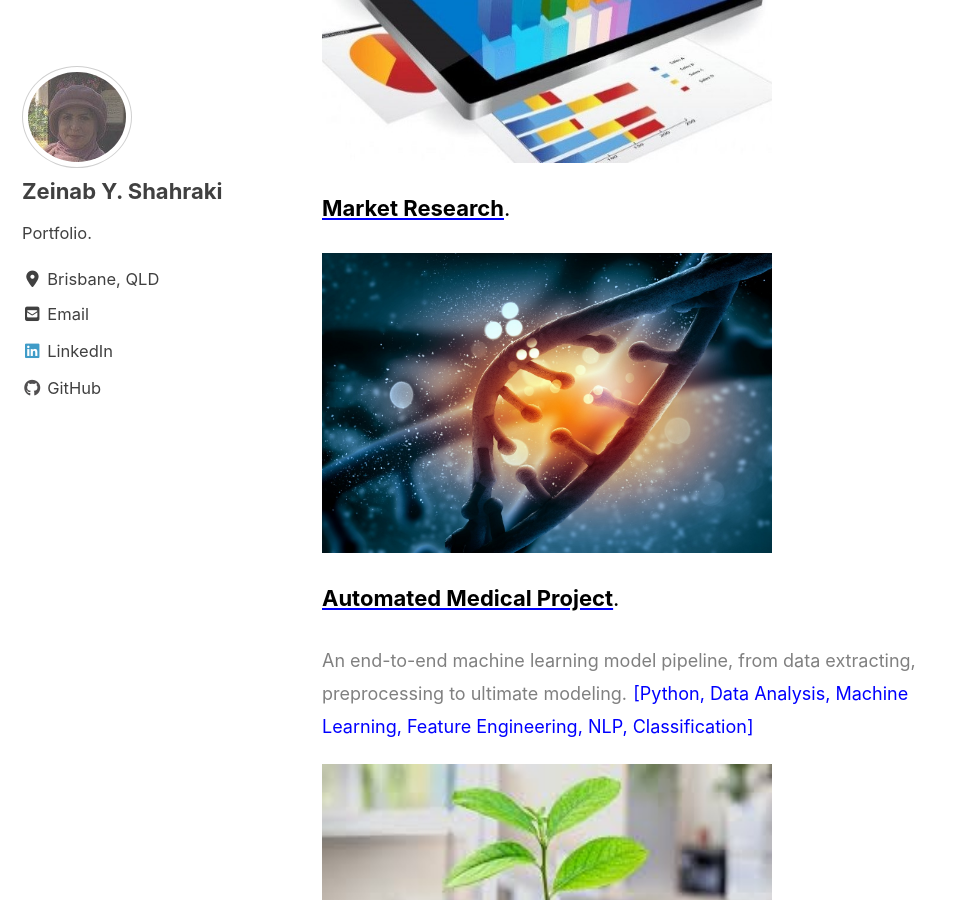
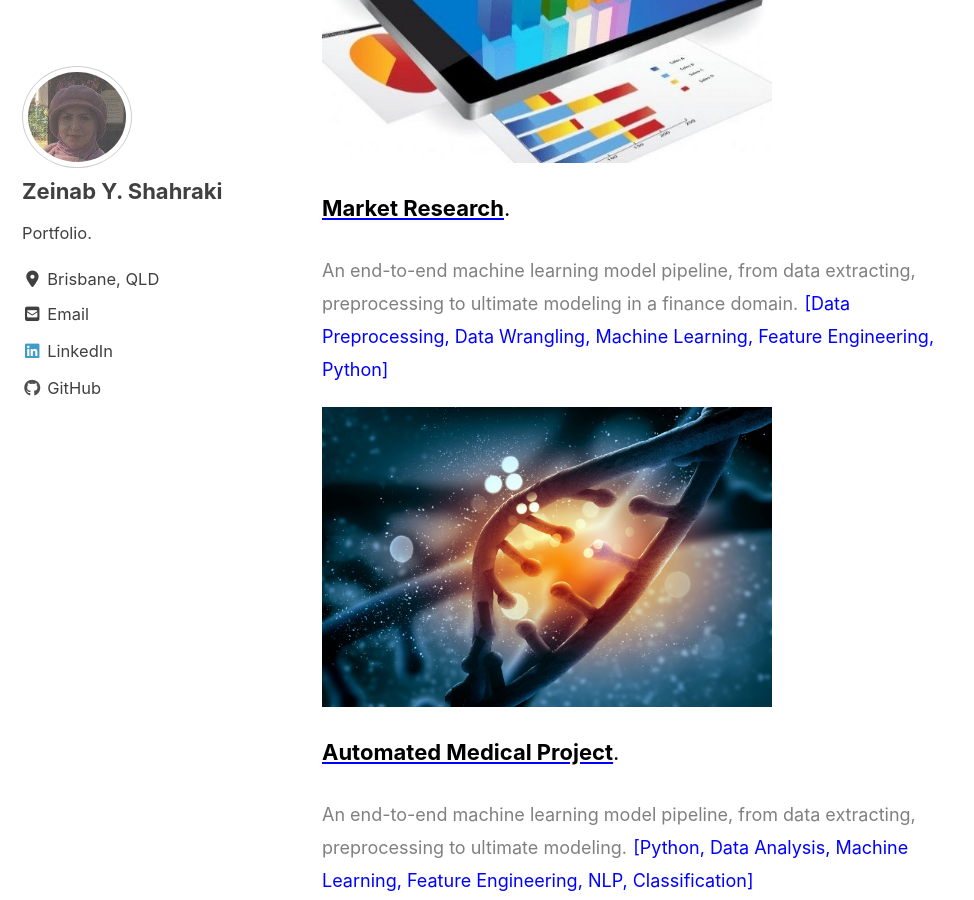
Before and after one commit to z1shahraki/z1shahraki.github.io, a Jekyll site: the page built from _pages/machinelearning.md, in a window 1280 px wide and 900 px high, scrolled down 1278 px. Shown: the whole window, without its empty margins (0-974 px from the left). Built offline with Jekyll 4.4.1, drawn with Linux system fonts in a browser that asks for light colours; cached includes are drawn as plain includes; nearby versions of some CDN libraries.

Commit message:
new gith

```diff
--- a/_pages/machinelearning.md
+++ b/_pages/machinelearning.md
@@ -15,9 +15,11 @@ header:
 
 <img src="{{ site.url }}{{ site.baseurl }}/images/car_price2.jpg" alt="Best Finance Decision" style="width:450px;height:300px;">
 
-
 [<b><font color="black">Market Research</font></b>](https://github.com/z1shahraki/Market-Research).
 
+<font size = "4" color="gray">An end-to-end machine learning model pipeline, from data extracting, preprocessing to ultimate modeling in a finance domain.</font>
+
+<font size = "4" color="blue">[Data Preprocessing, Data Wrangling, Machine Learning, Feature Engineering, Python]</font>
 
 <img src="{{ site.url }}{{ site.baseurl }}/images/genetic2.jpg" alt="Automated Medical Pro" style="width:450px;height:300px;">
 
@@ -27,8 +29,6 @@ header:
 
 <font size = "4" color="blue">[Python, Data Analysis, Machine Learning, Feature Engineering, NLP, Classification]</font>
 
-
-
 <img src="{{ site.url }}{{ site.baseurl }}/images/inv-dec3.jpg" alt="Investment Decision" style="width:450px;height:300px;">
 
 [<b><font color="black">Investment-Decision</font></b>](https://github.com/z1shahraki/Investment-Decision).
```
